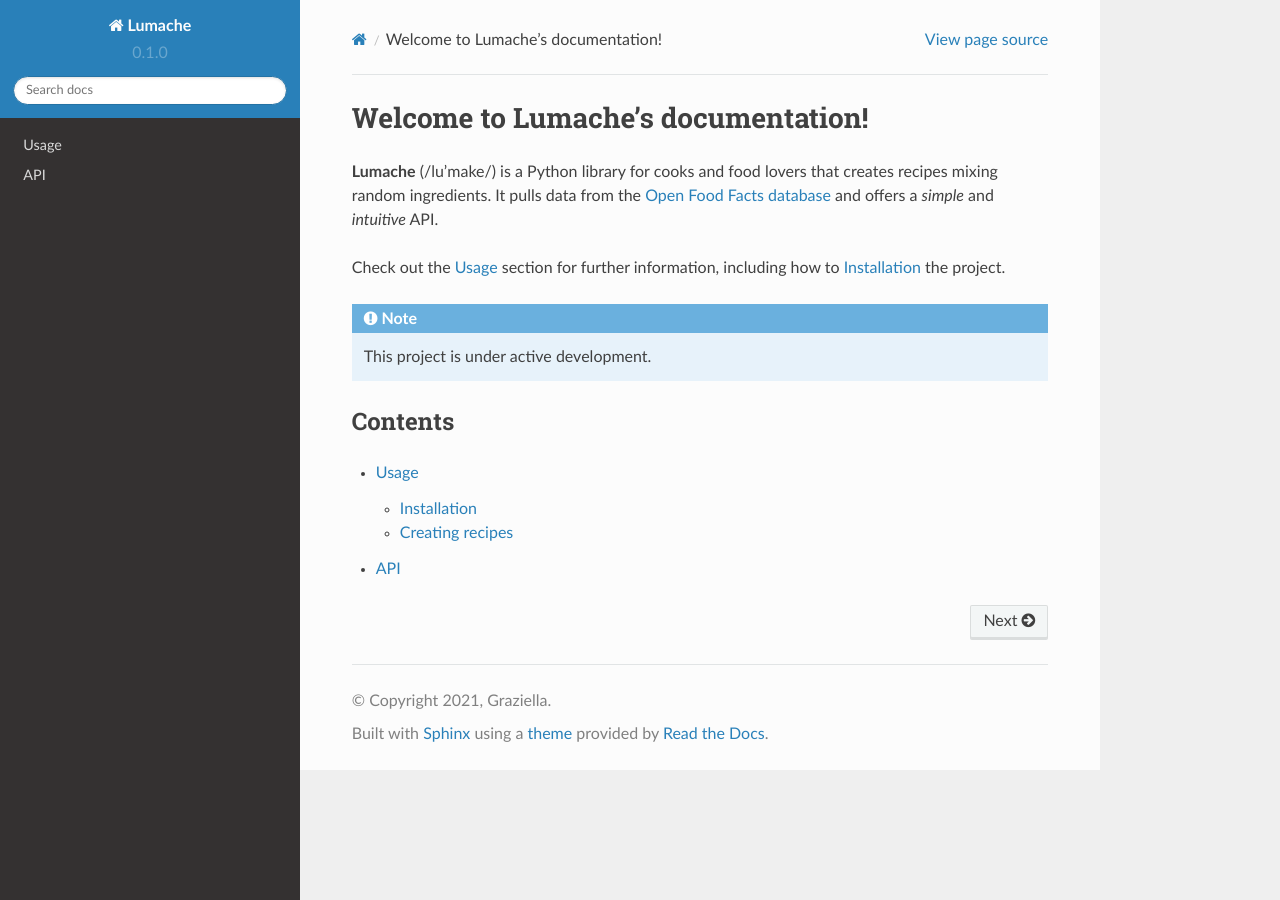
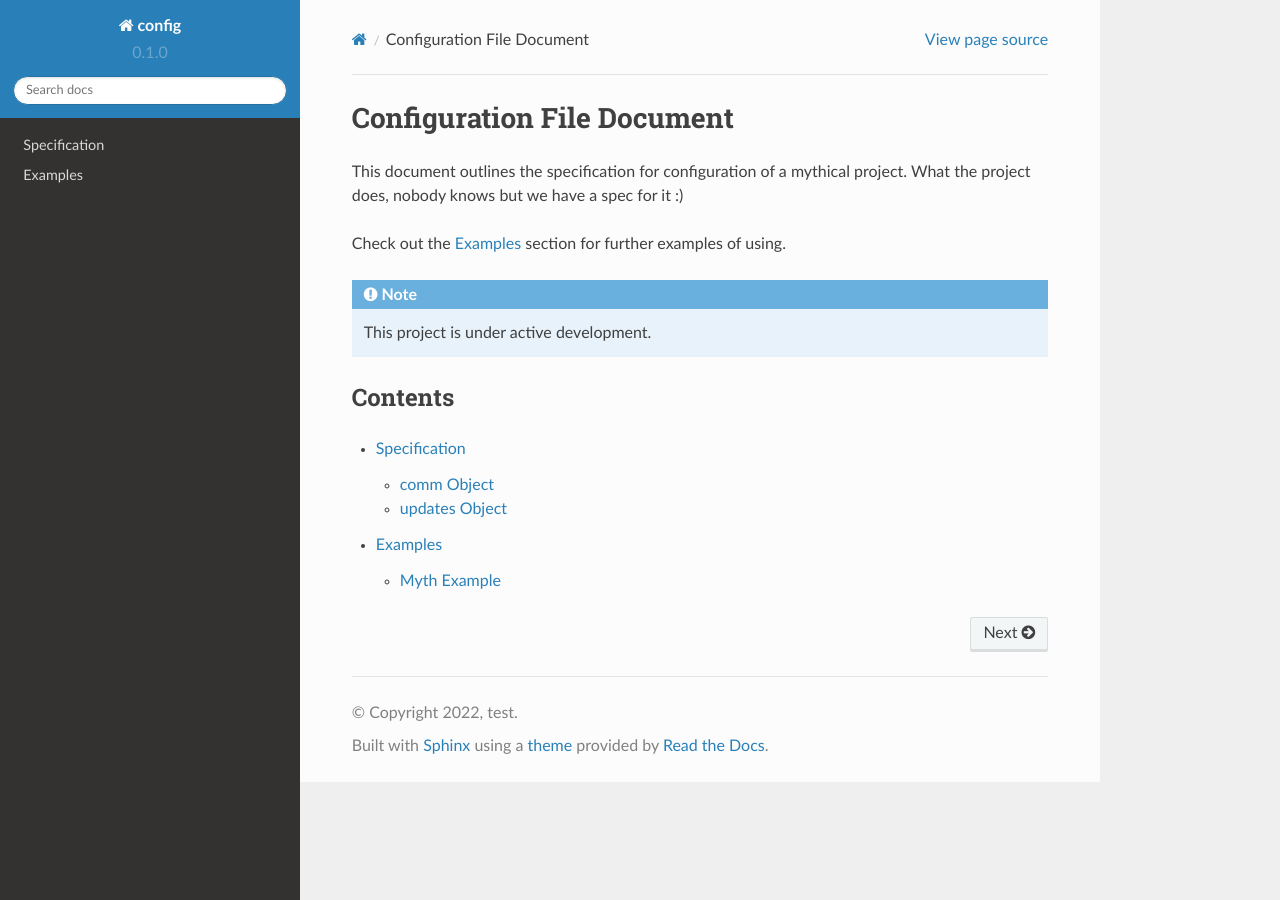
Before and after one commit to rjbarnet/readthedocs-test, a Sphinx documentation site: the page built from docs/source/index.rst, in a window 1280 px wide. Built offline with Sphinx 7.4.7 and the Read the Docs theme 2.0.0, drawn with Linux system fonts in a browser that asks for light colours.

Commit message:
new spec
Signed-off-by: Ryan Barnett <ryanbarnett3@gmail.com>

```diff
--- a/docs/source/api.rst
+++ /dev/null
@@ -1,7 +0,0 @@
-API
-===
-
-.. autosummary::
-   :toctree: generated
-
-   lumache
--- a/docs/source/conf.py
+++ b/docs/source/conf.py
@@ -2,9 +2,9 @@
 
 # -- Project information
 
-project = 'Lumache'
-copyright = '2021, Graziella'
-author = 'Graziella'
+project = 'config'
+copyright = '2022, test'
+author = 'test'
 
 release = '0.1'
 version = '0.1.0'
--- a/docs/source/index.rst
+++ b/docs/source/index.rst
@@ -1,13 +1,10 @@
-Welcome to Lumache's documentation!
+Configuration File Document
 ===================================
 
-**Lumache** (/lu'make/) is a Python library for cooks and food lovers
-that creates recipes mixing random ingredients.
-It pulls data from the `Open Food Facts database <https://world.openfoodfacts.org/>`_
-and offers a *simple* and *intuitive* API.
+This document outlines the specification for configuration of a mythical
+project. What the project does, nobody knows but we have a spec for it :)
 
-Check out the :doc:`usage` section for further information, including
-how to :ref:`installation` the project.
+Check out the :doc:`example` section for further examples of using.
 
 .. note::
 
@@ -18,5 +15,5 @@
 
 .. toctree::
 
-   usage
-   api
+   spec
+   example
```
Also changed, not shown: README.rst (+4 -4 lines), docs/source/example.rst (added, +24 -0 lines), docs/source/spec.rst (added, +61 -0 lines), docs/source/usage.rst (deleted, +0 -33 lines), lumache.py (deleted, +0 -23 lines), pyproject.toml (deleted, +0 -8 lines).
